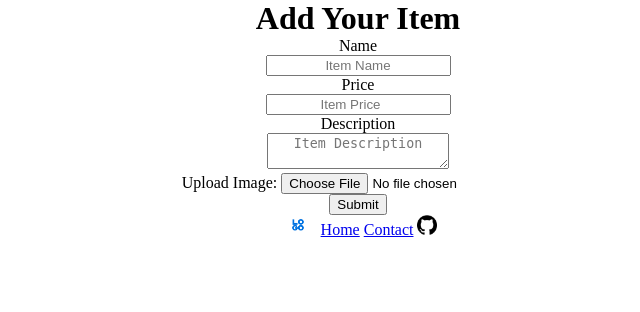
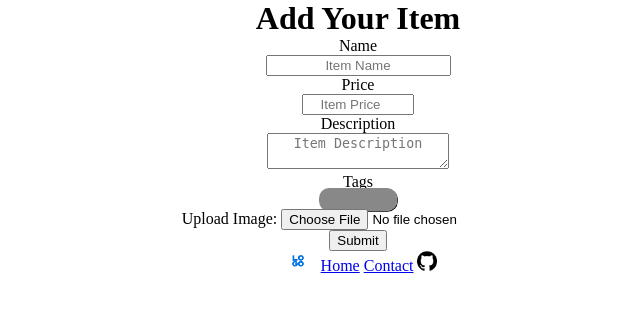
Before and after one commit to mika-okamoto/Stinger-Seller, a Flask app: template app/templates/add.html in a window 1280 px wide. Shown: the part 40-352 px from the top of the page, without its empty margins (282-922 px from the left). Run offline with Flask 3, Linux system fonts and the light colour scheme; the template is opened without the code that fills it: most values are stand-ins (such as "Sample title", 1, 10 or a date in 2020); parts of the project's set-up code (start-up, migrations or seed data) failed here and were passed over.

Commit message:
tag setup

```diff
--- a/app/__init__.py
+++ b/app/__init__.py
@@ -99,6 +99,17 @@ def create_app(test_config=None):
 
     @app.route('/add-item', methods=("GET", "POST"))
     def add_item():
+        database = db.get_db()
+        tags = database.execute("SELECT id, name, background_color, text_color FROM tag").fetchall()
+        print(tags)
+        tags = [
+            {
+                "id": tag[0],
+                "name": tag[1],
+                "background_color": tag[2],
+                "text_color": tag[3]
+            } for tag in tags
+        ]
         if request.method == "POST":
             errored = False
             if "token" not in request.cookies or request.cookies["token"] not in users:
@@ -127,7 +138,7 @@ def create_app(test_config=None):
                 )
                 database.commit()
                 return redirect(url_for("index"))
-        return render_template("add.html")
+        return render_template("add.html", tags=tags)
 
     @app.route("/images/<name>")
     def get_image(name):
--- a/app/db.py
+++ b/app/db.py
@@ -2,6 +2,7 @@ import sqlite3
 
 import click
 from flask import current_app, g
+import csv
 
 
 def get_db():
@@ -27,6 +28,7 @@ def init_db():
     with current_app.open_resource('schema.sql') as f:
         db.executescript(f.read().decode('utf8'))
 
+    init_tag_table()
 
 @click.command('init-db')
 def init_db_command():
@@ -37,3 +39,11 @@ def init_db_command():
 def init_app(app):
     app.teardown_appcontext(close_db)
     app.cli.add_command(init_db_command)
+
+def init_tag_table():
+    db = get_db()
+    file = open("app/static/tags.csv")
+    contents = csv.reader(file)
+    insert_records = "INSERT INTO tag (name, background_color, text_color) VALUES(?, ?, ?)"
+    db.executemany(insert_records, contents)
+    db.commit()
--- a/app/schema.sql
+++ b/app/schema.sql
@@ -1,5 +1,6 @@
 DROP TABLE IF EXISTS item;
 DROP TABLE IF EXISTS user;
+DROP TABLE IF EXISTS tag;
 
 CREATE TABLE item (
     id INTEGER PRIMARY KEY AUTOINCREMENT,
@@ -20,3 +21,18 @@ CREATE TABLE user (
     -- 😬
     password TEXT NOT NULL
 );
+
+CREATE TABLE tag (
+    id INTEGER PRIMARY KEY AUTOINCREMENT,
+    name TEXT NOT NULL,
+    background_color TEXT NOT NULL,
+    text_color TEXT NOT NULL
+);
+
+CREATE TABLE itemtags (
+    item_id INTEGER NOT NULL,
+    tag_id INTEGER NOT NULL,
+
+    FOREIGN KEY(item_id) REFERENCES item(id),
+    FOREIGN KEY(tag_id) REFERENCES tag(id)
+)
--- /dev/null
+++ b/app/static/css/tags.css
@@ -0,0 +1,23 @@
+.checkbox {
+    position: absolute;
+    left: 50%;
+    top: 50%;
+}
+
+.checkbox-input {
+    display: none;
+}
+
+.checkbox-text {
+    padding: 3px;
+    border-radius: 10px;
+    background-color: #aaa;
+    color: #555;
+    cursor: pointer;
+    user-select: none;
+    box-shadow: 0.75px 0.75px black;
+}
+
+.checkbox-input:checked ~ .checkbox-text {
+    font-weight: bold;
+}
--- /dev/null
+++ b/app/static/tags.csv
@@ -0,0 +1,2 @@
+textbook,black,white
+computer,red,yellow
--- a/app/templates/add.html
+++ b/app/templates/add.html
@@ -4,6 +4,7 @@
     <meta charset="UTF-8">
     <meta name="viewport" content="width=device-width, initial-scale=1.0">
     <link rel="stylesheet" href="{{ url_for('static', filename= 'css/style.css') }}">
+    <link rel="stylesheet" href="{{ url_for('static', filename= 'css/tags.css') }}">
     <title>Add Item</title>
 </head>
 <body>
@@ -22,7 +23,8 @@
 
     <div class="form-group">
         <label for="price">Price</label><br>
-        <input type="number" name="price"
+        <input type="number" name="price" min="0"
+               max="100000" step="0.01"
                placeholder="Item Price" class="form-control"
                value="{{ request.form['price'] }}"></input>
     </div>
@@ -31,6 +33,18 @@
         <label for="description">Description</label><br>
         <textarea name="description" placeholder="Item Description"
                   class="form-control">{{ request.form['description'] }}</textarea>
+    </div>
+
+    <div class="form-group tag-group">
+
+        <label for="description">Tags</label><br>
+
+        {% for tag in tags %}
+        <label class="tag-option">
+            <input class="checkbox-input" name="tag-group" value="{{ tag['name'] }}" type="checkbox">
+            <span class="checkbox-text" style="background-color: {{ tag['background_color'] }}; color: {{ tag['text_color'] }};">{{ tag['name'] }}</span>
+        </label>
+        {% endfor %}
     </div>
 
     <div class="form-group">
--- a/app/templates/login.html
+++ b/app/templates/login.html
@@ -6,8 +6,9 @@
     <title>Login</title>
 </head>
 <body>
-   <h1>Login</h1>
-   <form method="post" action="" enctype="multipart/form-data">
+    {% include 'nav.html' %}
+    <h1>Login</h1>
+    <form method="post" action="" enctype="multipart/form-data">
     <div class="form-group">
         <label for="email">Email</label><br>
         <input type="text" name="email"
@@ -34,6 +35,7 @@
     <div class="form-group">
         <button type="submit" class="btn btn-primary">{{ "Sign up" if signup else "Log in" }}</button>
     </div>
+    {% include 'footer.html' %}
 </form>
 </body>
 </html>
```
